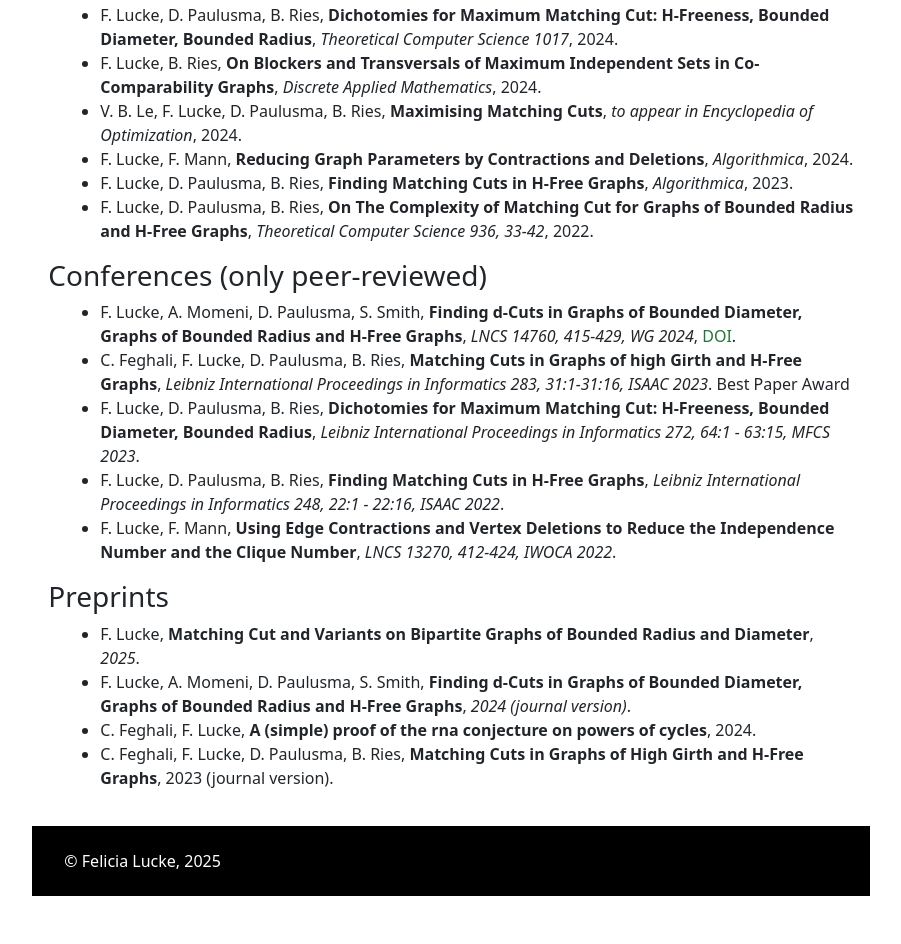
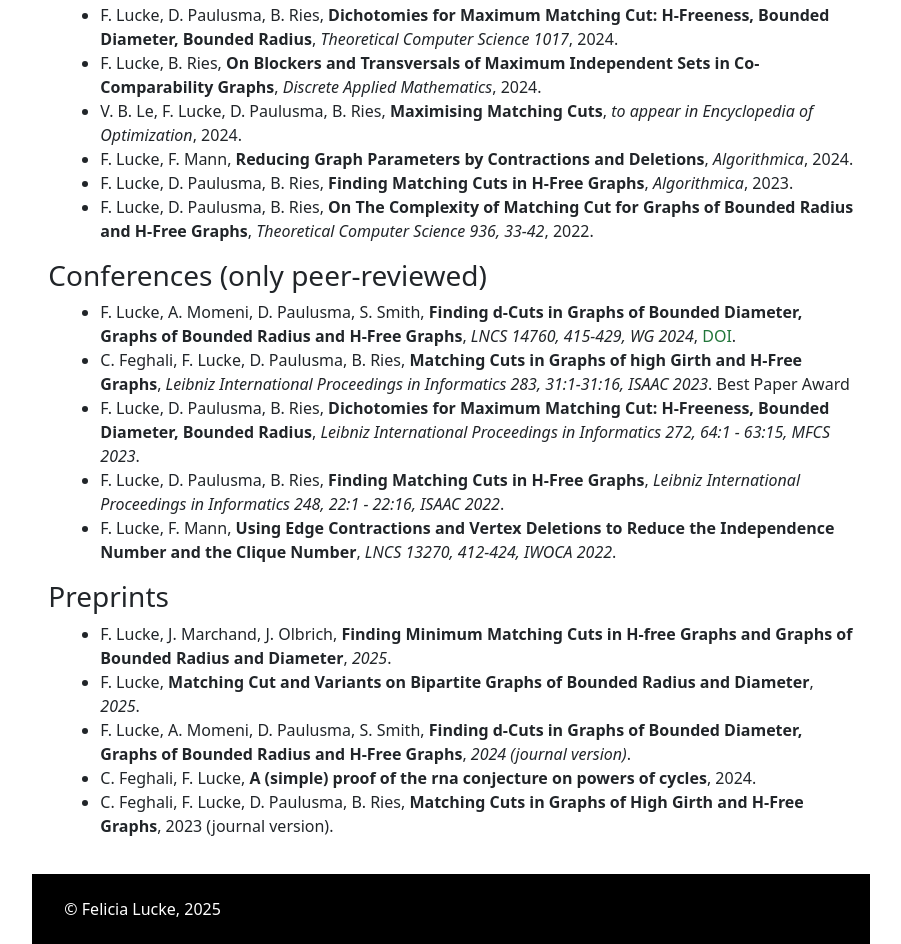
Before and after one commit to felicialucke/felicialucke.github.io, a plain HTML site: page publications.html in a window 1280 px wide. Shown: the part 315-1259 px from the top of the page, without its empty margins (189-1090 px from the left). Before the commit the page ends 1211 px from the top, so only its background shows below. Drawn offline with nearby package versions, Linux system fonts and the light colour scheme.

Commit message:
add minimum matching cut paper

```diff
--- a/publications.html
+++ b/publications.html
@@ -78,6 +78,7 @@
 		</ul>
 			<h3> Preprints </h3>
 			<ul>
+				<li> F. Lucke, J. Marchand, J. Olbrich, <b>Finding Minimum Matching Cuts in H-free Graphs and Graphs of Bounded Radius and Diameter</b>, <i>2025</i>. </li>
 				<li> F. Lucke, <b>Matching Cut and Variants on Bipartite Graphs of Bounded Radius and Diameter</b>, <i>2025</i>. </li>
 				<li> F. Lucke, A. Momeni, D. Paulusma, S. Smith, <b>Finding d-Cuts in Graphs of Bounded Diameter,
 						Graphs of Bounded Radius and H-Free Graphs</b>, <i>2024 (journal version)</i>. </li>
```
